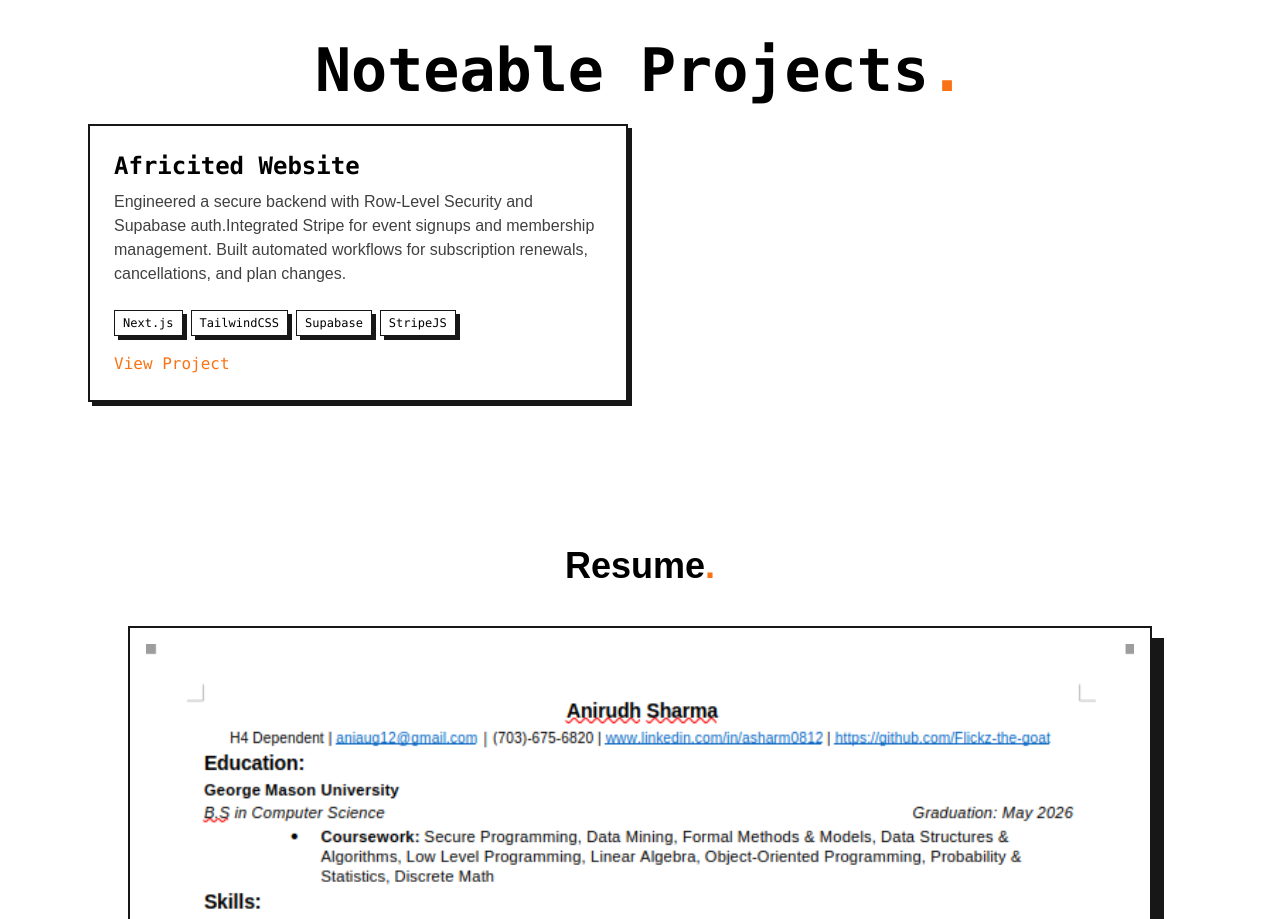
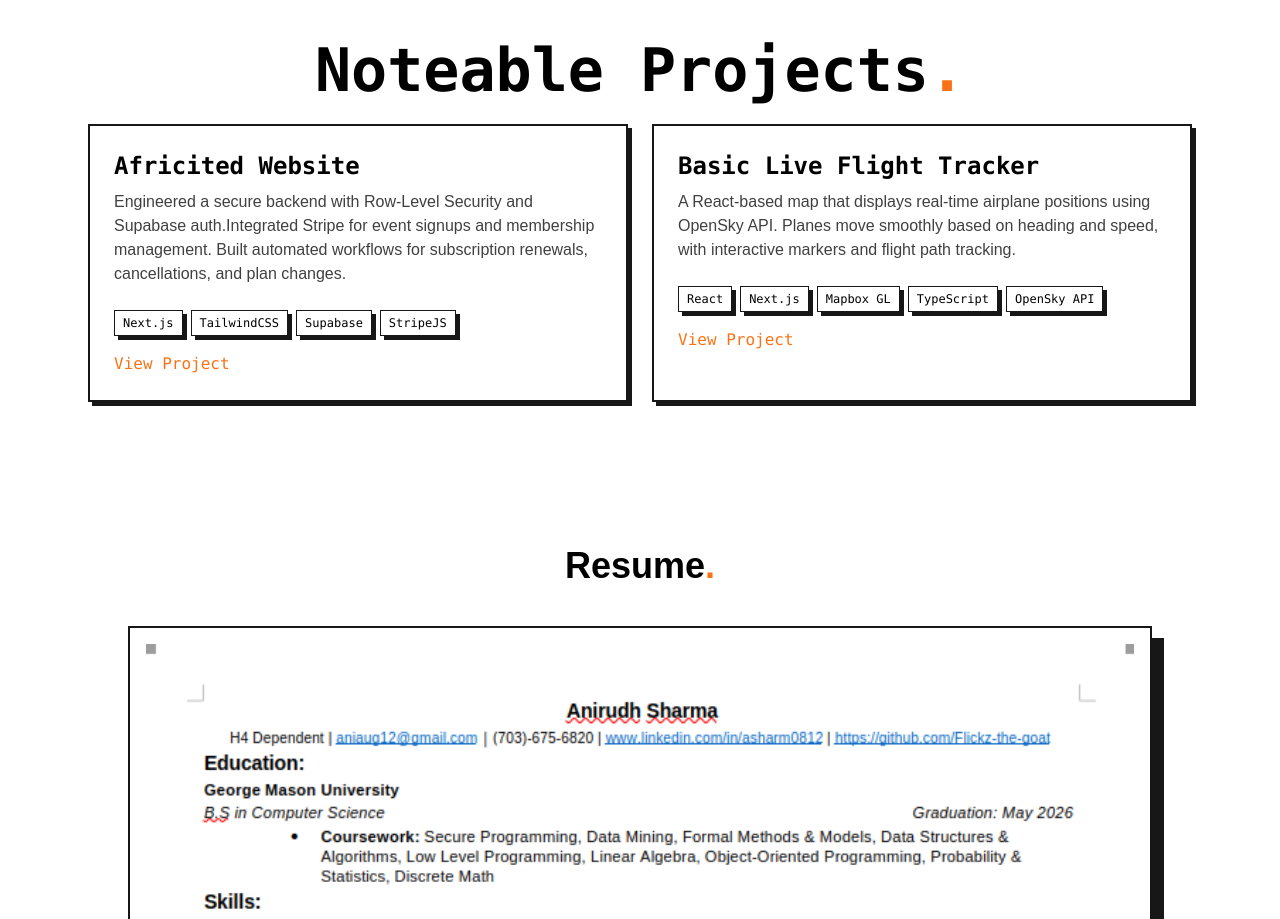
Before and after one commit to Flickz-the-goat/ani-web, a Next.js app in the folder its-me/: page / in a window 1280 px wide. Shown: the part 1100-2019 px from the top of the page. Built offline with nearby package versions, Linux system fonts and the light colour scheme.

Commit message:
added new project

```diff
--- a/its-me/components/Projects.tsx
+++ b/its-me/components/Projects.tsx
@@ -1,3 +1,5 @@
+import { link } from "fs";
+
 export default function Projects() {
   const projects = [
     {
@@ -7,6 +9,12 @@ export default function Projects() {
       link: "https://github.com/Flickz-the-goat/africited",
       tech: ["Next.js", "TailwindCSS", "Supabase", "StripeJS"],
     },
+    {
+    title: "Basic Live Flight Tracker",
+    description: "A React-based map that displays real-time airplane positions using OpenSky API. Planes move smoothly based on heading and speed, with interactive markers and flight path tracking.",
+    link: "https://github.com/Flickz-the-goat/flight-tracker",
+    tech: ["React", "Next.js", "Mapbox GL", "TypeScript", "OpenSky API"],
+  }
 
   ];
 
```
